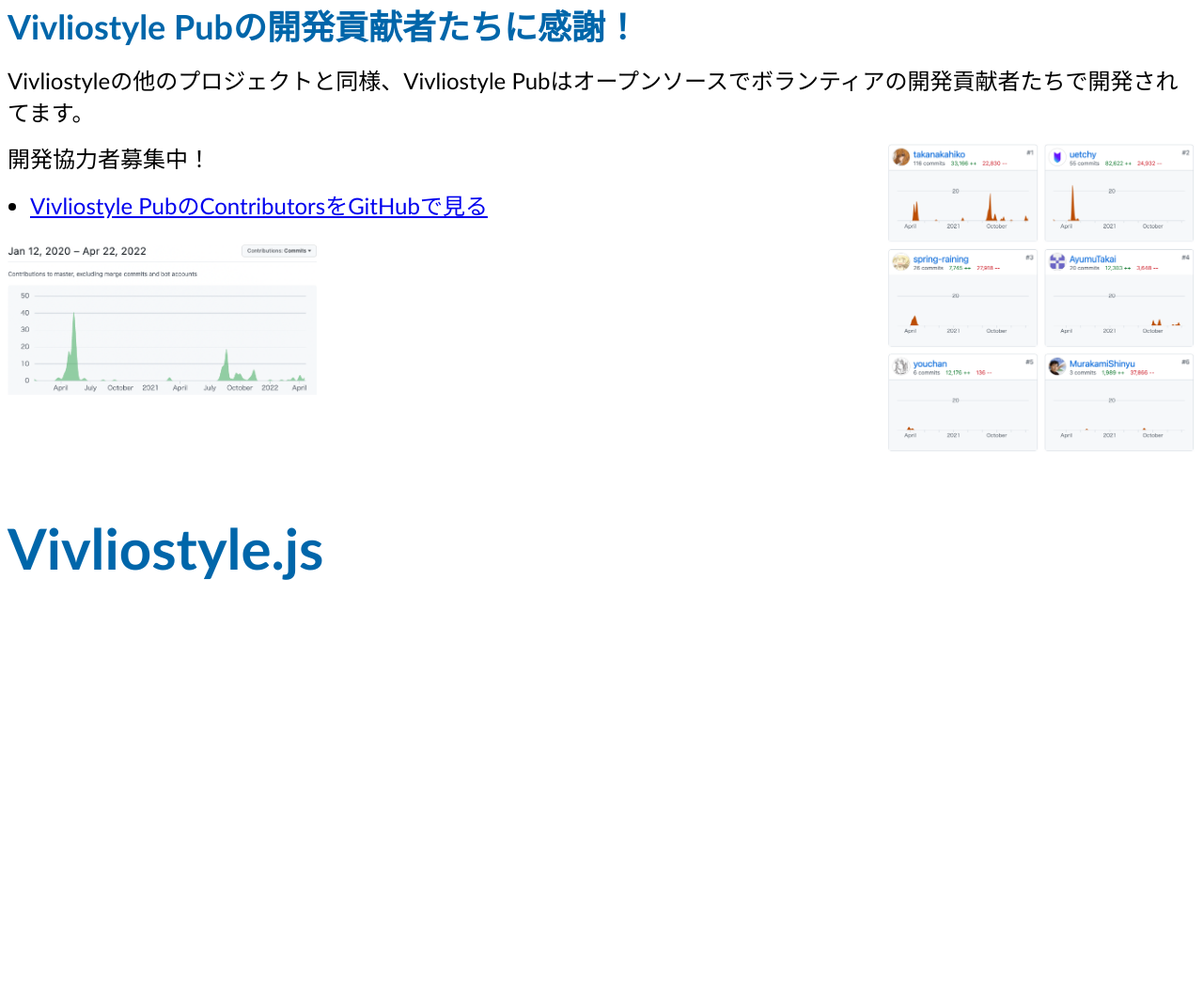
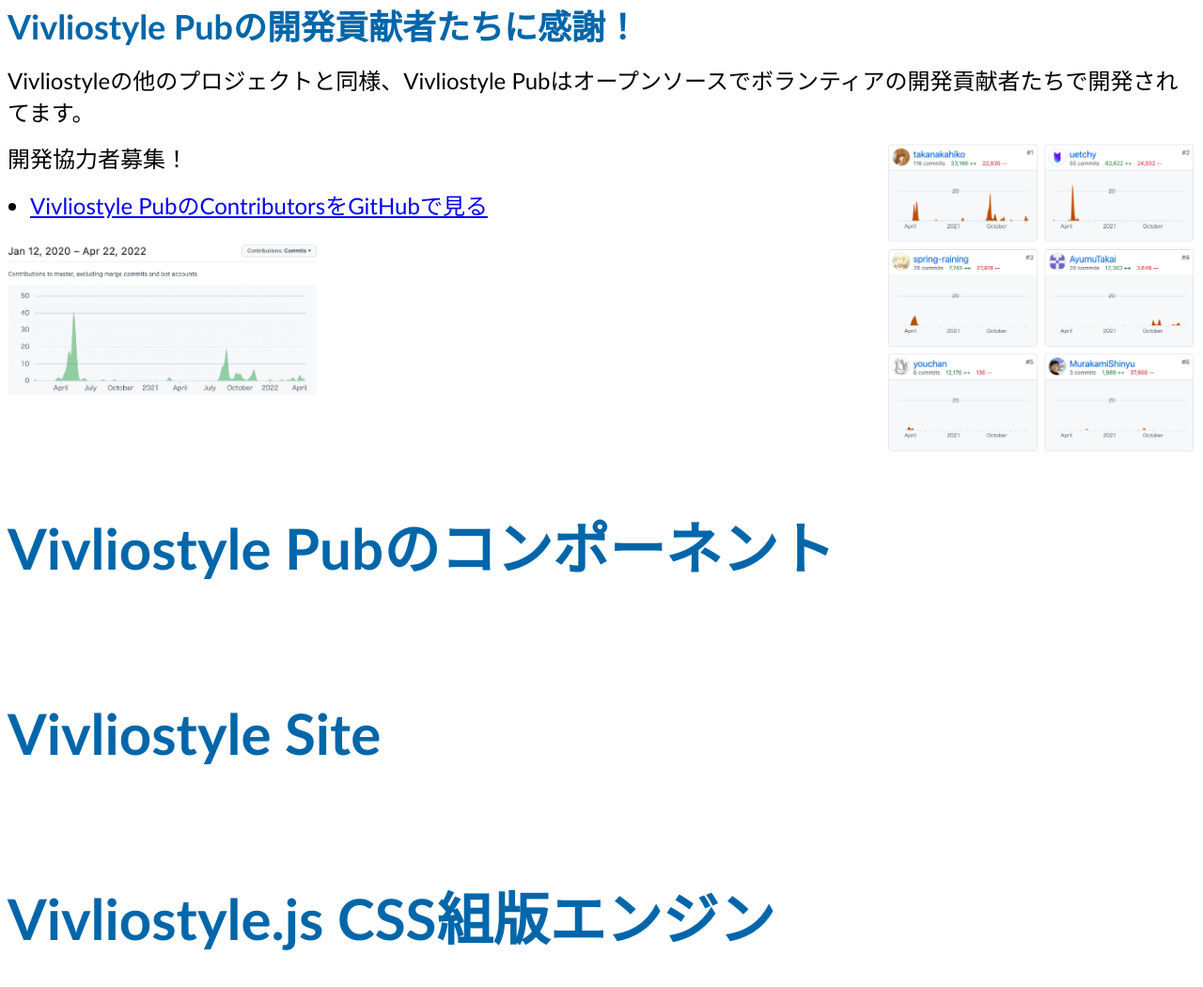
Before and after one commit to MurakamiShinyu/vivliostyle-dev2022spring, a website: page slide.html in a window 1280 px wide. Shown: the part 2675-3725 px from the top of the page at 94% size. Before the commit the page ends 3350 px from the top, so only its background shows below. Drawn offline with Linux system fonts and the light colour scheme.

Commit message:
Update slide.md

```diff
--- a/slide.html
+++ b/slide.html
@@ -83,7 +83,7 @@
         <p>
           <img src="img/pub-contributors.png" height="330" style="float: right; margin-bottom: -50px">
         </p>
-        <p>開発協力者募集中！</p>
+        <p>開発協力者募集！</p>
         <ul>
           <li><a href="https://github.com/vivliostyle/vivliostyle-pub/graphs/contributors">Vivliostyle PubのContributorsをGitHubで見る</a></li>
         </ul>
@@ -92,8 +92,14 @@
         </p>
       </section>
     </section>
-    <section id="vivliostylejs" class="level1">
-      <h1>Vivliostyle.js</h1>
+    <section id="vivliostyle-pubのコンポーネント" class="level1">
+      <h1>Vivliostyle Pubのコンポーネント</h1>
+    </section>
+    <section id="vivliostyle-site" class="level1">
+      <h1>Vivliostyle Site</h1>
+    </section>
+    <section id="vivliostylejs-css組版エンジン" class="level1">
+      <h1>Vivliostyle.js CSS組版エンジン</h1>
     </section>
   </body>
 </html>
```
Also changed, not shown: slide.md (+6 -2 lines).
